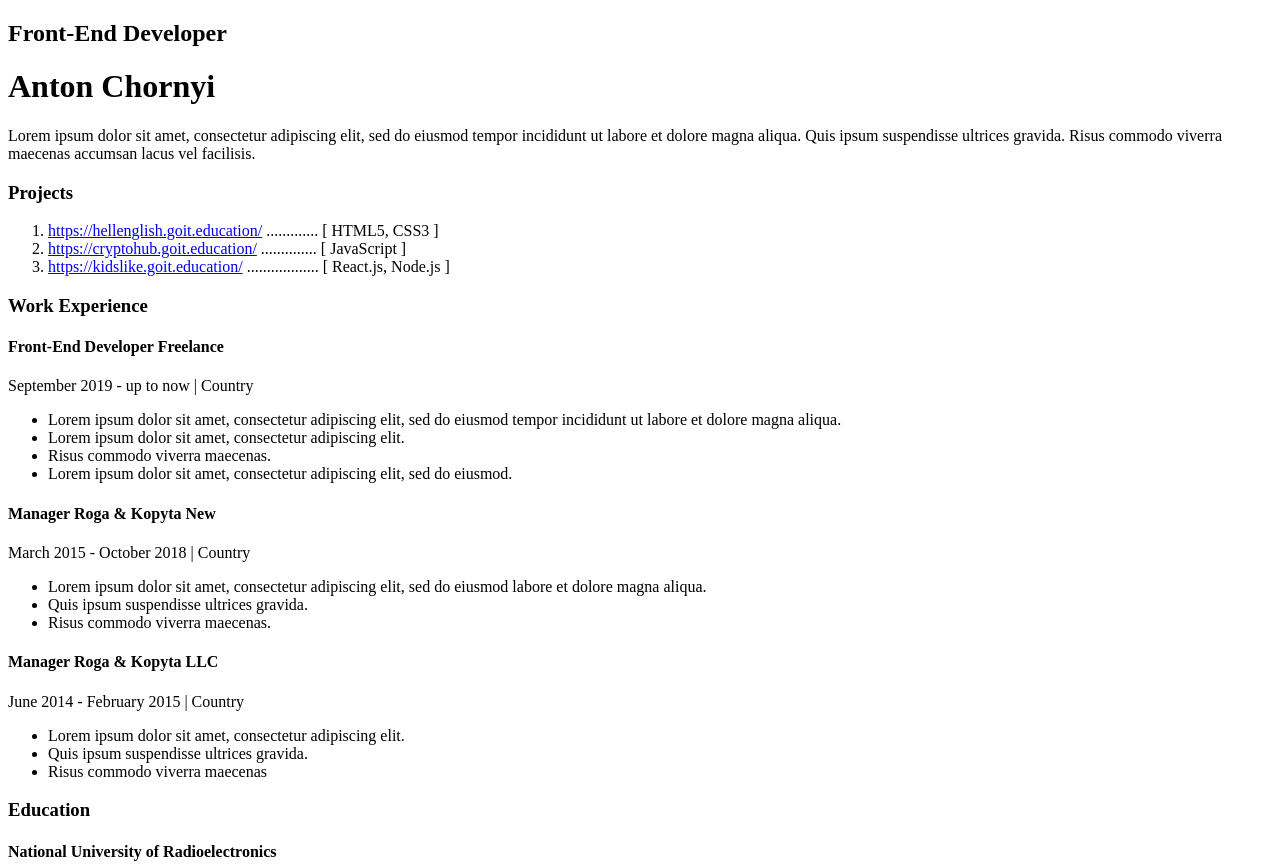
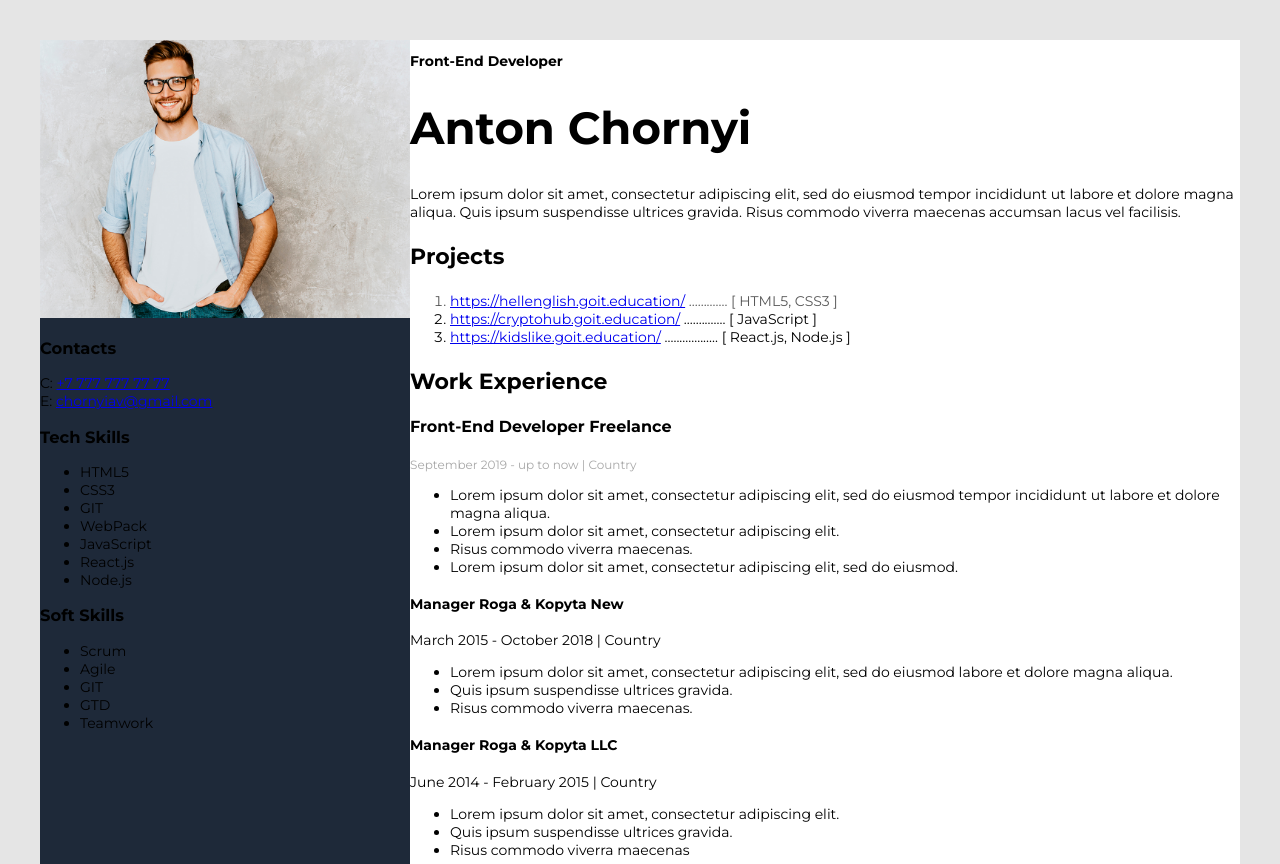
Before and after one commit to 4i4e4ka/my-resume, a plain HTML site: page index.html in a window 1280 px wide. Shown: the top 864 px of the page. Drawn offline with Linux system fonts and the light colour scheme.

Commit message:
CSS introduction

```diff
--- /dev/null
+++ b/css/style.css
@@ -0,0 +1,71 @@
+body {
+  font-family: 'Montserrat', sans-serif;
+  background-color: #e5e5e5;
+
+  color: 595959;
+  font-size: 14px;
+  font-weight: 400;
+}
+
+.main-container {
+  display: flex;
+  flex-direction: row-reverse;
+
+  width: 1200px;
+  background-color: #ffff;
+  margin: 40px auto;
+}
+
+.profession {
+  color: #000000;
+  font-size: 14px;
+  font-weight: 700;
+}
+
+.my-name {
+  color: #000000;
+  font-size: 45px;
+  font-weight: 700;
+}
+
+.me-description {
+  font-size: 14px;
+}
+
+.projects-title {
+  color: #000000;
+  font-size: 22px;
+  font-weight: 700;
+}
+
+.projects-item {
+  color: #595959;
+}
+
+.experience-title {
+  font-size: 22px;
+}
+.third-position {
+  font-size: 16px;
+}
+
+.working-period {
+  color: #a8a8a8;
+  font-size: 12px;
+}
+
+/.about-me-section {
+}
+
+.projects-section {
+}
+
+.work-experience-section {
+}
+
+.education-section {
+}
+
+.side-bar {
+  background-color: #1e2939;
+}
--- a/index.html
+++ b/index.html
@@ -6,19 +6,22 @@
     <meta http-equiv="X-UA-Compatible" content="IE=edge">
     <meta name="viewport" content="width=device-width, initial-scale=1.0">
     <title>Document</title>
+    <link rel="preconnect" href="https://fonts.gstatic.com">
+    <link href="https://fonts.googleapis.com/css2?family=Montserrat:wght@400;700&display=swap" rel="stylesheet">
+    <link rel="stylesheet" href="./css/style.css">
 </head>
 
 <body>
-    <!--main section-->
-    <div>
+    <!--main container-->
+    <div class="main-container">
 
         <!--Main content section-->
-        <div>
+        <div class="main-content">
             <!--about me section-->
-            <div>
-                <h2>Front-End Developer</h2>
-                <h1>Anton Chornyi</h1>
-                <p>Lorem ipsum dolor sit amet, consectetur adipiscing elit, sed do eiusmod tempor incididunt ut labore
+            <div class="about-me-section">
+                <h2 class="profession">Front-End Developer</h2>
+                <h1 class="my-name">Anton Chornyi</h1>
+                <p class="me-description">Lorem ipsum dolor sit amet, consectetur adipiscing elit, sed do eiusmod tempor incididunt ut labore
                     et dolore
                     magna
                     aliqua. Quis ipsum suspendisse ultrices gravida. Risus commodo viverra maecenas accumsan lacus vel
@@ -27,10 +30,10 @@
             </div>
 
             <!--my projects section-->
-            <div>
-                <h3>Projects</h3>
+            <div class="projects-section">
+                <h3 class="projects-title">Projects</h3>
                 <ol>
-                    <li>
+                    <li class="projects-item">
                         <a href="https://hellenglish.goit.education/">https://hellenglish.goit.education/</a>
                         <span>.............</span>
                         <span>[ HTML5, CSS3 ]</span>
@@ -51,13 +54,13 @@
             </div>
 
             <!--Work experience section-->
-            <div>
-                <h3>Work Experience</h3>
+            <div class="work-experience-section">
+                <h3 class="experience-title">Work Experience</h3>
 
                 <!--Third job-->
                 <div>
-                    <h4>Front-End Developer Freelance</h4>
-                    <p>September 2019 - up to now | Country</p>
+                    <h4 class="third-position">Front-End Developer Freelance</h4>
+                    <p class="working-period">September 2019 - up to now | Country</p>
                     <ul>
                         <li>Lorem ipsum dolor sit amet, consectetur adipiscing elit, sed do eiusmod tempor incididunt ut
                             labore et
@@ -94,7 +97,7 @@
                 </div>
 
                 <!--Education section-->
-                <div>
+                <div class="education-section">
                     <h3>Education</h3>
                     <h4>National University of Radioelectronics</h4>
                     <h4>Management</h4>
@@ -106,7 +109,7 @@
         </div>
 
         <!--sidebar section-->
-        <aside>
+        <aside class="side-bar">
 
             <img src="./img/photo.jpg" alt="my photo" width="370">
 
```
